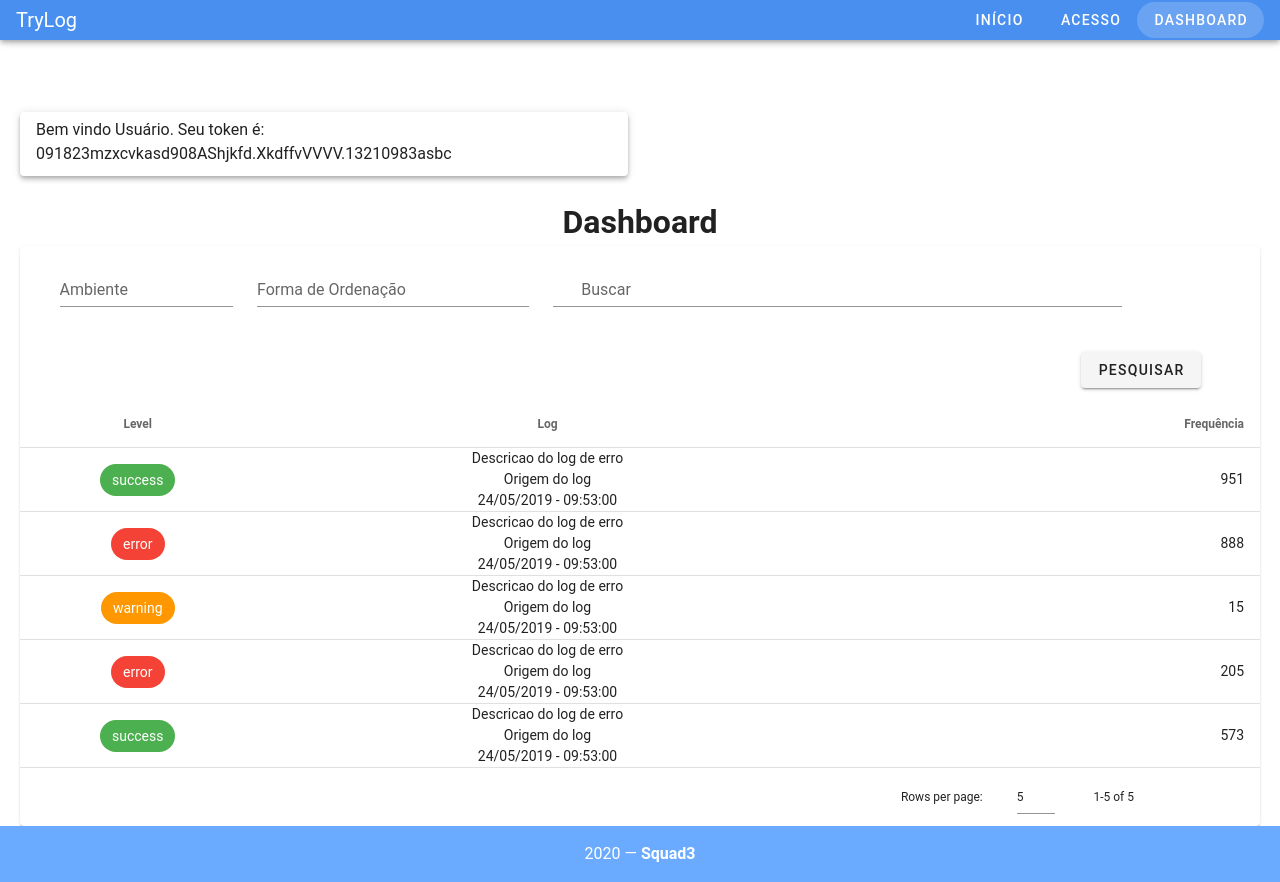
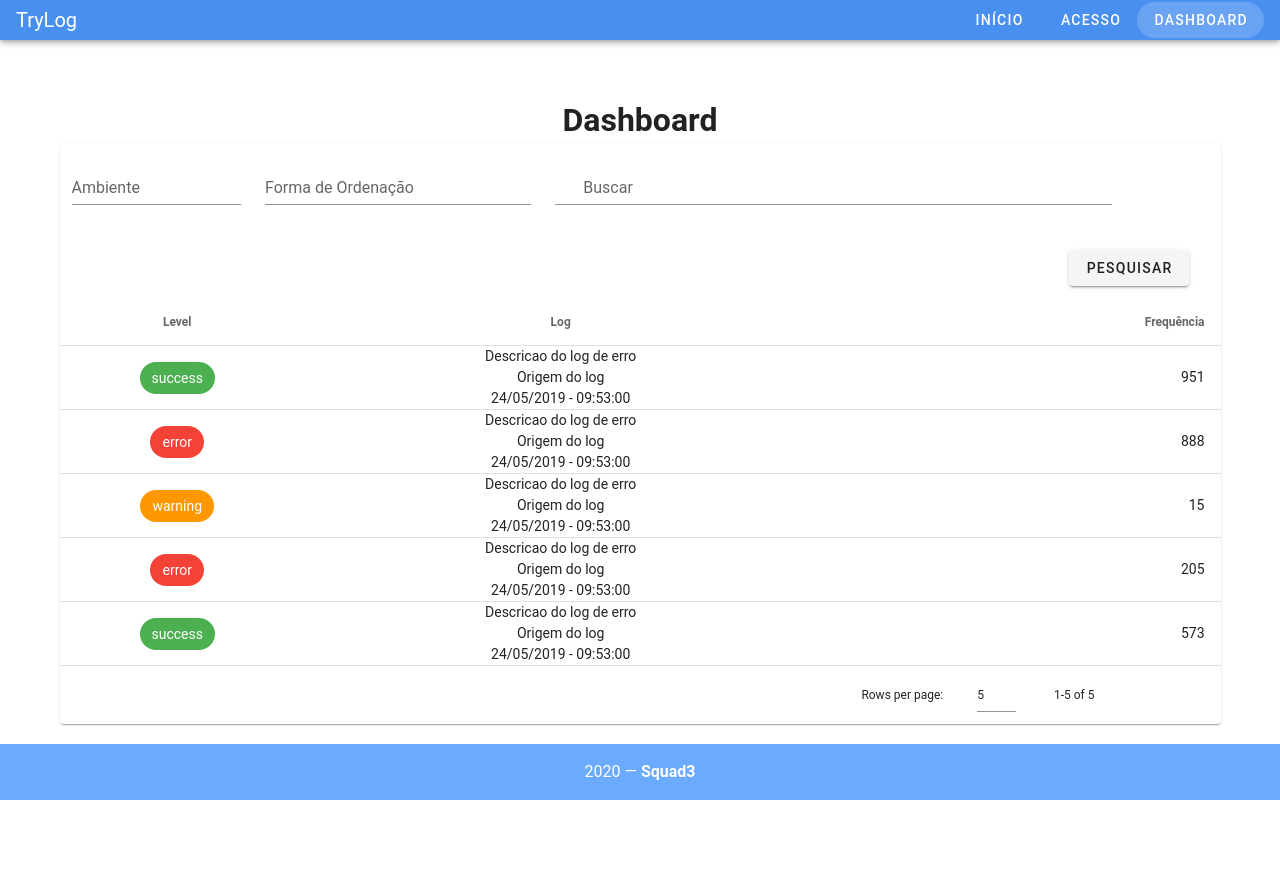
Before and after one commit to Calkines/TryLog.Frontend, a Vue app: page /dashboard in a window 1280 px wide. After the commit the page ends 800 px from the top, so only its background shows below. Built offline with nearby package versions, Linux system fonts and the light colour scheme; the HTML template or start-up script is replaced by a standard one.

Commit message:
chore: remove UserInformation component e troca div por v-container

```diff
--- a/src/views/Dashboard.vue
+++ b/src/views/Dashboard.vue
@@ -1,22 +1,18 @@
 <template>
-  <div class="ml-5 mr-5">
-    <UserInformation class="mt-5" />
-
+  <v-container>
     <h1 class="mt-5 text-center">Dashboard</h1>
 
     <!-- Table -->
     <DashboardTableLog />
-  </div>
+  </v-container>
 </template>
 <script>
 import DashboardTableLog from "../components/DashboardTableLog";
-import UserInformation from "../components/UserInformation";
 
 export default {
   name: "Dashboard",
   components: {
-    DashboardTableLog,
-    UserInformation
+    DashboardTableLog
   },
   data() {
     return {};
```
